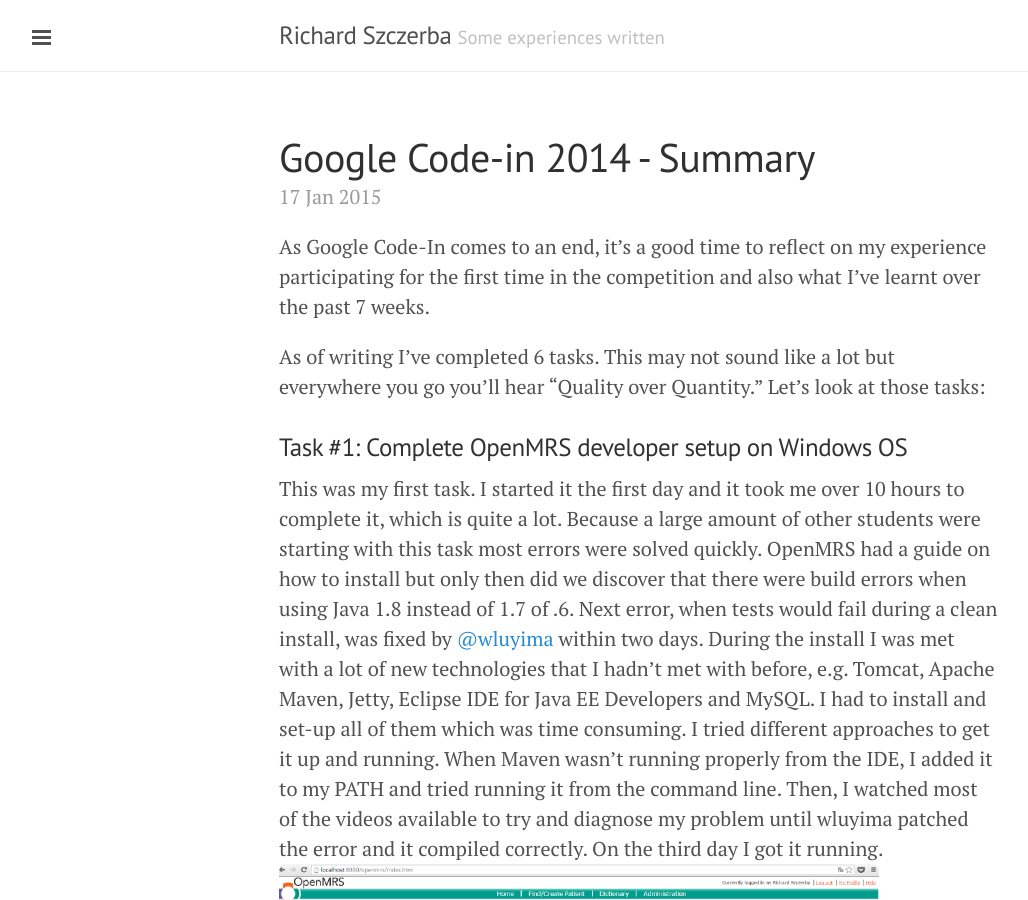
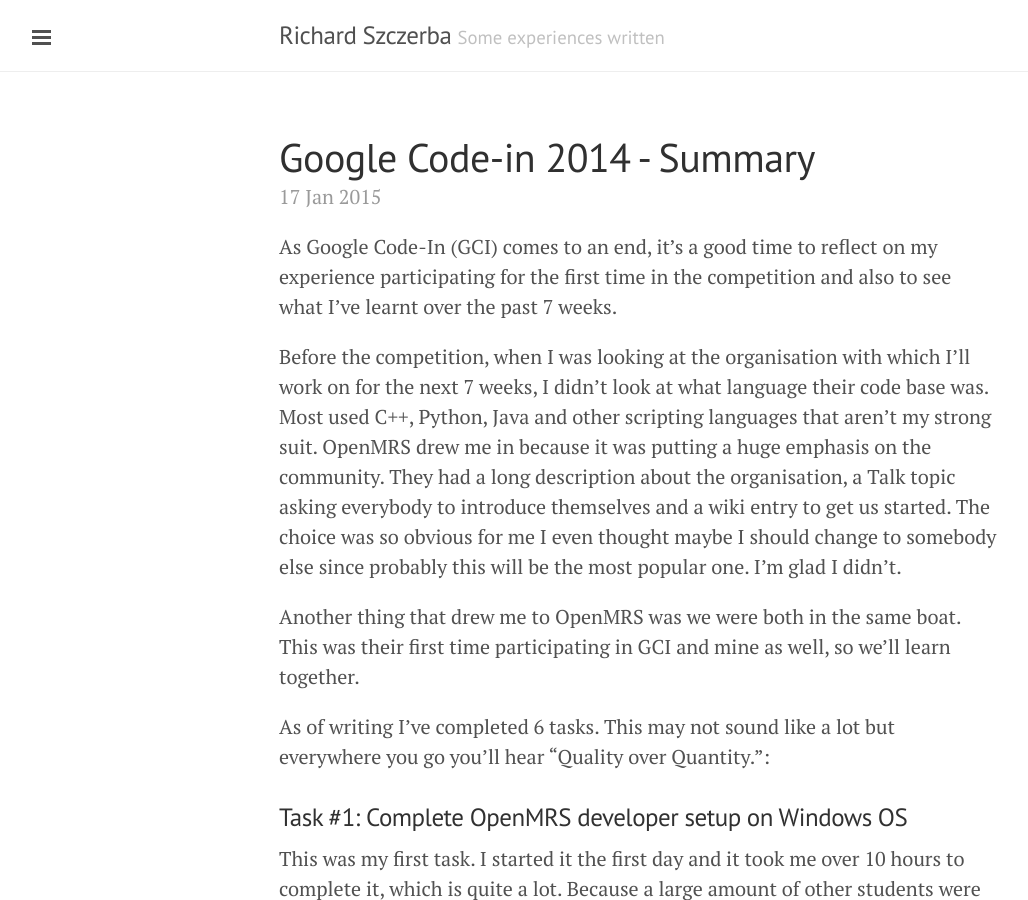
Before and after one commit to enymuss/blog, a Jekyll site: the page built from _posts/2015-01-15-GCI-Summary.md, in a window 1280 px wide and 900 px high. Shown: the whole window, without its empty margins (1-1029 px from the left). Built offline with Jekyll 4.4.1, drawn with Linux system fonts in a browser that asks for light colours; Markdown is read by kramdown in place of the engine named in the settings; some of the changed text lies outside the part shown.

Commit message:
Add intro and conclusion

```diff
--- a/_posts/2015-01-15-GCI-Summary.md
+++ b/_posts/2015-01-15-GCI-Summary.md
@@ -5,9 +5,13 @@
 categories: gci
 ---
 
-As Google Code-In comes to an end, it's a good time to reflect on my experience participating for the first time in the competition and also what I've learnt over the past 7 weeks.
+As Google Code-In (GCI) comes to an end, it's a good time to reflect on my experience participating for the first time in the competition and also to see what I've learnt over the past 7 weeks.
 
-As of writing I've completed 6 tasks. This may not sound like a lot but everywhere you go you'll hear "Quality over Quantity." Let's look at those tasks:
+Before the competition, when I was looking at the organisation with which I'll work on for the next 7 weeks, I didn't look at what language their code base was. Most used C++, Python, Java and other scripting languages that aren't my strong suit. OpenMRS drew me in because it was putting a huge emphasis on the community. They had a long description about the organisation, a Talk topic asking everybody to introduce themselves and a wiki entry to get us started. The choice was so obvious for me I even thought maybe I should change to somebody else since probably this will be the most popular one. I'm glad I didn't.
+
+Another thing that drew me to OpenMRS was we were both in the same boat. This was their first time participating in GCI and mine as well, so we'll learn together.
+
+As of writing I've completed 6 tasks. This may not sound like a lot but everywhere you go you'll hear "Quality over Quantity.":
 
 ###Task #1: Complete OpenMRS developer setup on Windows OS
 This was my first task. I started it the first day and it took me over 10 hours to complete it, which is quite a lot. Because a large amount of other students were starting with this task most errors were solved quickly. OpenMRS had a guide on how to install but only then did we discover that there were build errors when using Java 1.8 instead of 1.7 of .6. Next error, when tests would fail during a clean install, was fixed by [@wluyima][wluyima-github] within two days. During the install I was met with a lot of new technologies that I hadn't met with before, e.g. Tomcat, Apache Maven, Jetty, Eclipse IDE for Java EE Developers and MySQL. I had to install and set-up all of them which was time consuming. I tried different approaches to get it up and running. When Maven wasn't running properly from the IDE, I added it to my PATH and tried running it from the command line. Then, I watched most of the videos available to try and diagnose my problem until wluyima patched the error and it compiled correctly.
@@ -242,7 +246,10 @@
 
 I gained a better understanding of Bootstrap's classes, Angular.js templating and DOM. It was accepted and merged into the main repository.
 
+###What comes next...
+Thanks to GCI, I had enough strength to tackle my great fears (backend) and learn a lot about production code. Most of my previous projects were my own, so diving in and getting to know an unfamiliar codebase was great! It also opened my eyes to the existence open-source companies (my previous knowledge was only of Linux).
 
+After such an intense 7 weeks, I'll take a step back and focus on my own projects, which were neglected. I'll return to OpenMRS in the near future, to continue helping out in a small but important way, just like I did before.
 
 [wluyima-github]: https://github.com/wluyima
 [Modulus Website]: https://modules.openmrs.org
```
